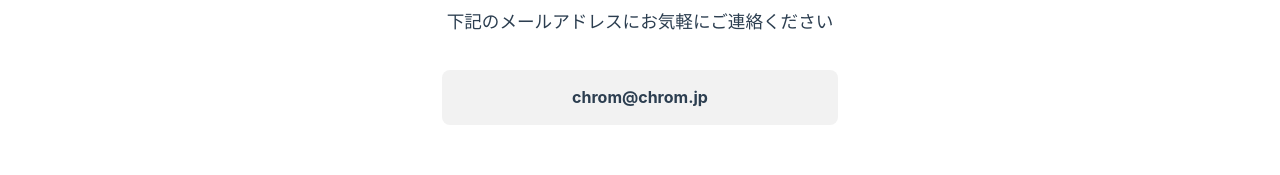
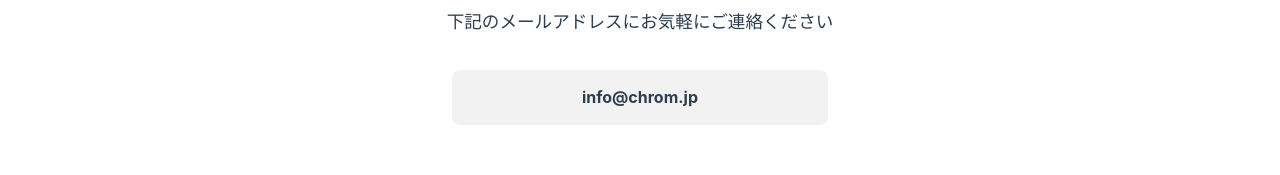
Before and after one commit to chrom9103/Portfolio-site, a Vue app: page / in a window 1280 px wide. Shown: the part 2909-3084 px from the top of the page. Built offline with nearby package versions, Linux system fonts and the light colour scheme.

Commit message:
fix(ContactSection): メールアドレスを正しいものに修正

```diff
--- a/src/components/home/ContactSection.vue
+++ b/src/components/home/ContactSection.vue
@@ -5,7 +5,7 @@
       <p class="contact-text">
         下記のメールアドレスにお気軽にご連絡ください
       </p>
-      <a href="mailto:info@chrom.jp" class="cta-button primary">chrom@chrom.jp</a>
+      <a href="mailto:info@chrom.jp" class="cta-button primary">info@chrom.jp</a>
     </div>
   </section>
 </template>
```
